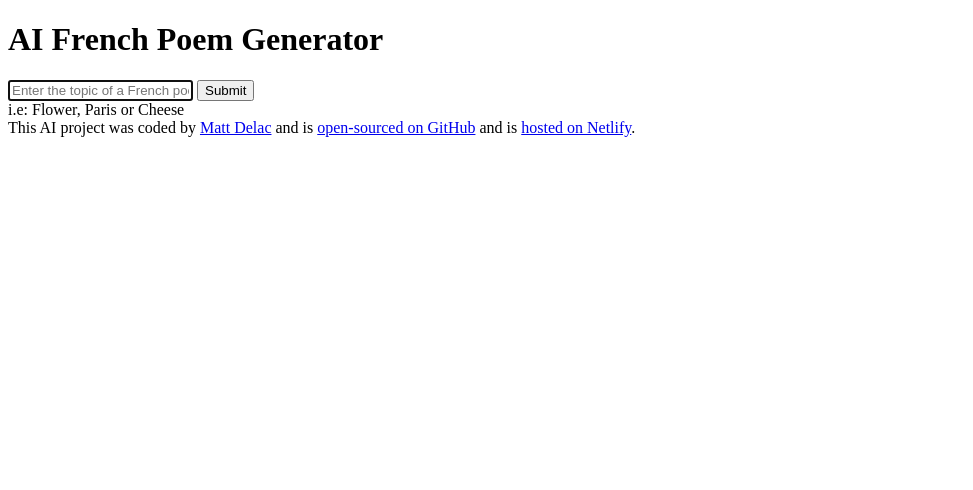
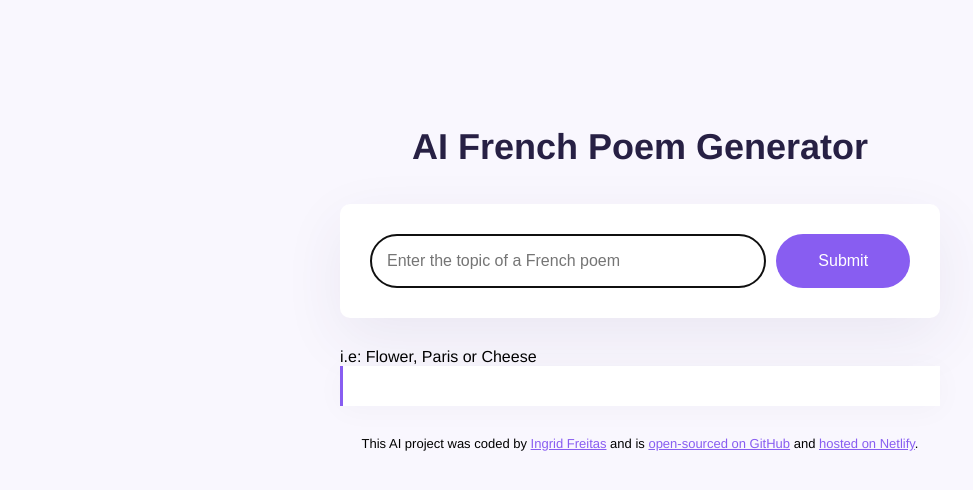
Before and after one commit to ingridhfreitas/french-poem-generator, a plain HTML site: page index.html in a window 1280 px wide. Shown: the whole page, without its empty margins (0-973 px from the left). Drawn offline with nearby package versions, Linux system fonts and the light colour scheme.

Commit message:
Added style

```diff
--- a/index.html
+++ b/index.html
@@ -35,16 +35,18 @@
 
       <footer>
         This AI project was coded by
-        <a href="https://github.com/matthieua/" target="_blank">Matt Delac</a>
+        <a href="https://github.com/ingridhfreitas" target="_blank"
+          >Ingrid Freitas</a
+        >
         and is
         <a
-          href="https://github.com/shecodesio/french-poem-generator"
+          href="https://github.com/ingridhfreitas/french-poem-generator"
           target="_blank"
         >
           open-sourced on GitHub</a
         >
-        and is
-        <a href="https://ai-french-poem-generator.netlify.app/" target="_blank"
+        and
+        <a href="https://french-poem-gen.netlify.app/" target="_blank"
           >hosted on Netlify</a
         >.
       </footer>
--- a/src/style.css
+++ b/src/style.css
@@ -0,0 +1,70 @@
+body {
+  background-color: #f9f7fe;
+  font-family: Helvetica, Arial, sans-serif;
+}
+
+a {
+  color: #885df1;
+}
+
+.container {
+  margin: 120px auto;
+  max-width: 600px;
+}
+
+header {
+  margin-bottom: 30px;
+}
+
+h1 {
+  text-align: center;
+  font-weight: 800;
+  font-size: 36px;
+  line-height: 1.5;
+  color: #272044;
+}
+
+form {
+  padding: 30px;
+  background-color: white;
+  box-shadow: 0px 20px 60px rgba(65, 50, 100, 0.08);
+  border-radius: 10px;
+  display: flex;
+  margin-bottom: 30px;
+}
+
+.instructions {
+  padding: 16px;
+  border: 1px solid rgba(39, 33, 66, 0.5);
+  width: 80%;
+  font-size: 16px;
+  border-radius: 50px;
+  line-height: 20px;
+  color: #272044;
+}
+
+.submit-button {
+  margin-left: 10px;
+  background: #885df1;
+  color: white;
+  border: none;
+  width: 150px;
+  font-size: 16px;
+  border-radius: 50px;
+  padding: 14px 24px;
+}
+
+.poem {
+  font-size: 16px;
+  background-color: #fff;
+  padding: 20px;
+  line-height: 2;
+  border-left: 3px solid #885df1;
+  box-shadow: 0px 4px 30px 0px rgba(39, 33, 66, 0.03);
+}
+
+footer {
+  text-align: center;
+  font-size: 13px;
+  margin-top: 30px;
+}
```
